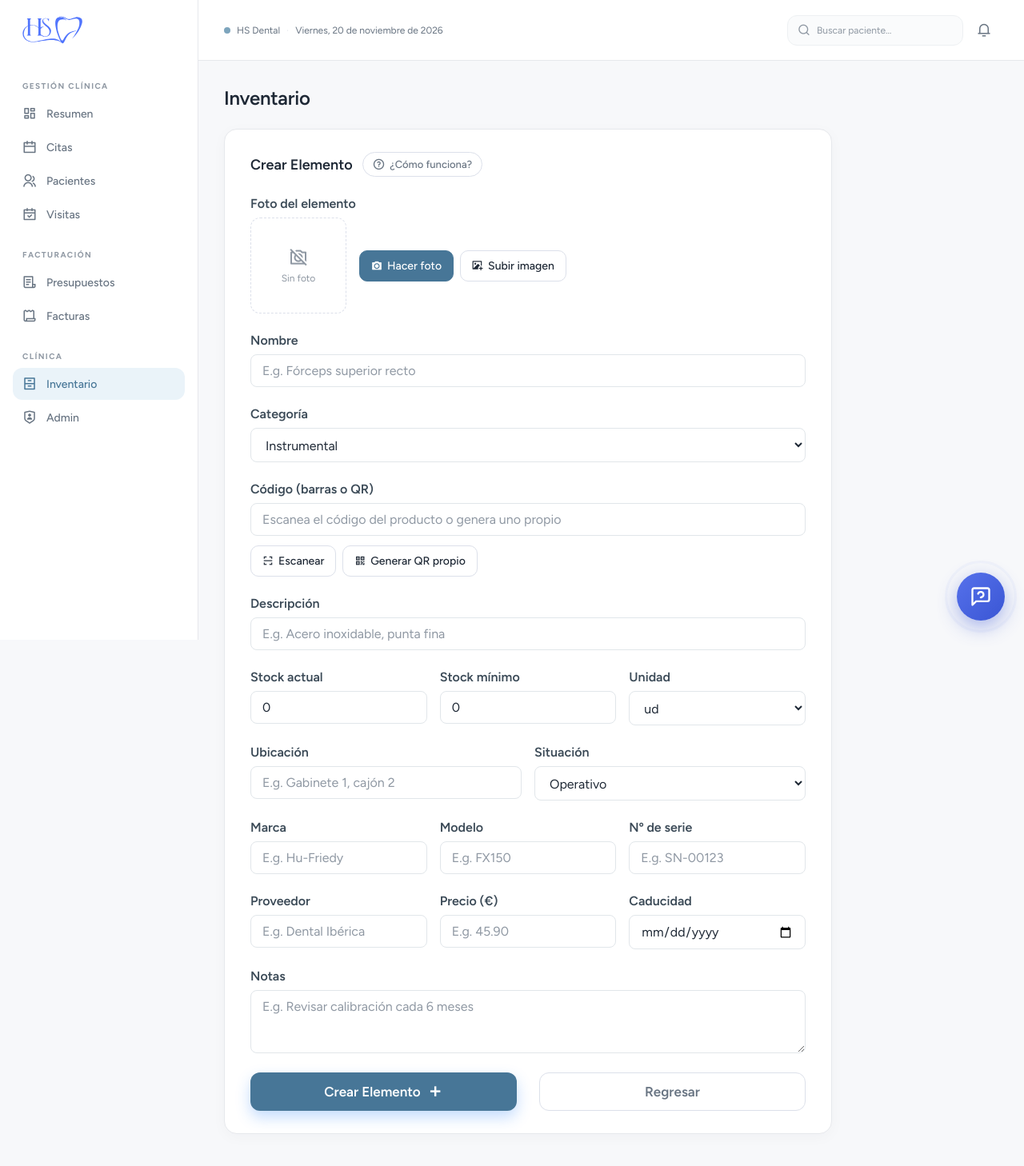
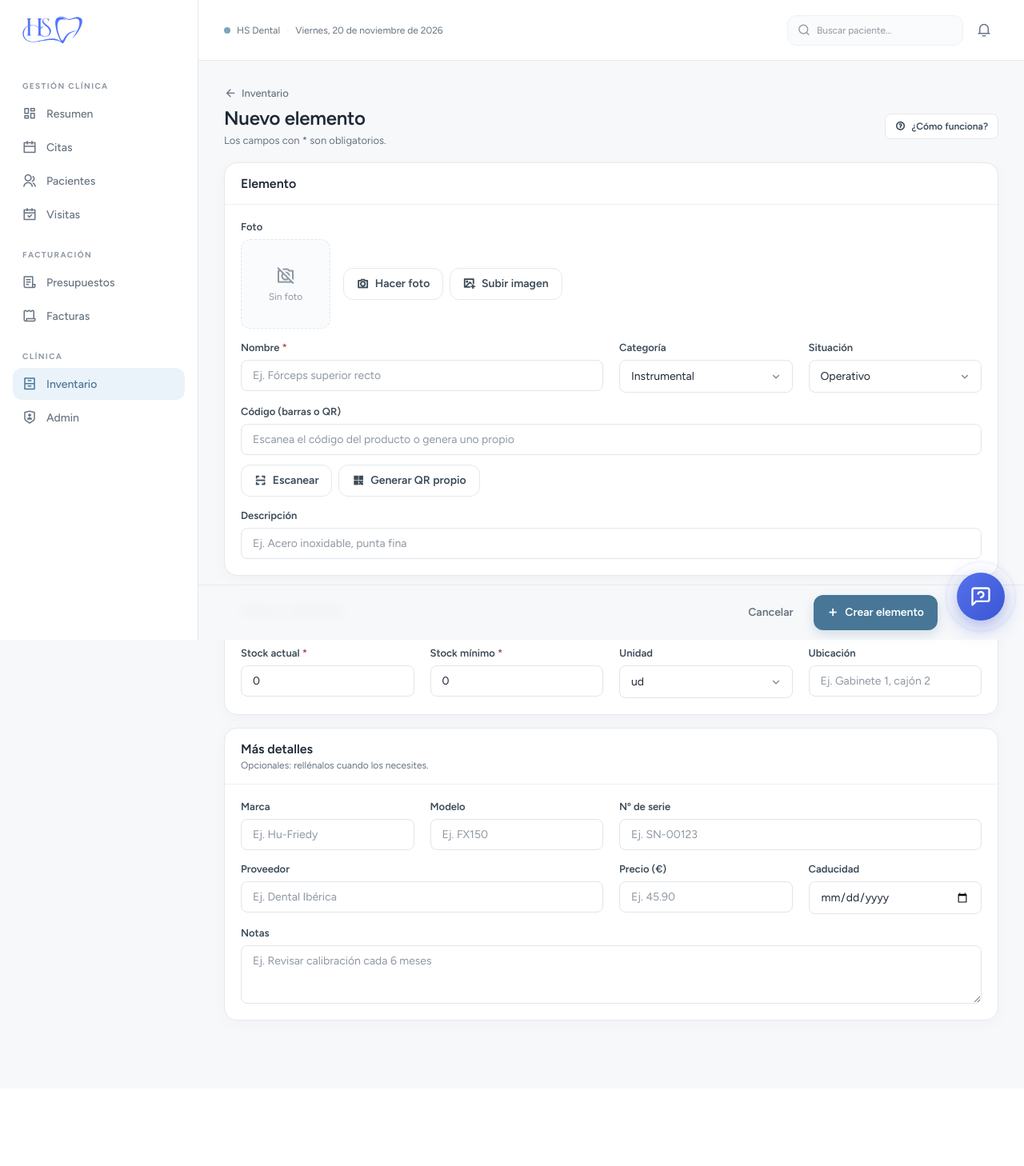
Before and after one commit to J-HYL/Clinica_HS_NEW, a PHP site: page /pages/inventario/agregar.html in a window 1280 px wide. Shown: the whole page at 80% size. After the commit the page ends 1277 px from the top, so only its background shows below. Run offline with PHP 8.4, Linux system fonts and the light colour scheme; some libraries are stand-ins or nearby versions.

Commit message:
feat(formularios): fichas de alta de pacientes, servicios e inventario
Campos en tarjetas con rejilla, asterisco en los obligatorios y barra
Cancelar/Guardar fija abajo. En edicion cada ficha pone su titulo (Editar
paciente/servicio/elemento) con rotularEdicion(), que usa tambien
UI.showFormEditMode.

```diff
--- a/app/css/components/form.css
+++ b/app/css/components/form.css
@@ -1,9 +1,14 @@
-.main{
-    width: 100%;
-    max-width: 550px;
-    container-type: inline-size;
-    container-name: form;
-}
+/* form.css — Formularios del panel. Los campos (.form__group, .form__label,
+   .form__input...) estan en ui.css: son comunes a todas las pantallas.
+   Aqui va:
+   1) La base de cualquier <form class="form"> (tambien los de los modales de
+      historia clinica, tratamientos, visitas y la vista diaria).
+   2) La FICHA de alta/edicion a pantalla completa (pacientes, servicios,
+      inventario): campos agrupados en tarjetas con rejilla. El marco (.ficha,
+      .ficha__volver, .ficha__cabecera) y la barra de acciones fija
+      (.barra-acciones) son piezas comunes de ui.css. Solo tokens. */
+
+/* ================================================================ Base */
 .form{
     margin-top: 24px;
     display: flex;
@@ -11,94 +16,84 @@
     gap: 24px;
     flex: 1;
 }
-.content-layout {
-    display: flex;
-    flex-wrap: wrap;
-    gap: 2rem;
+
+/* Mensaje de error que Alert.showInputAlert pone justo detras del campo. */
+.form__input.error + span{
+    font-size: .75rem;
+    font-weight: 500;
 }
 
-  .content-layout .main,
-  .content-layout aside {
-    flex: 1 1 48%;
+/* Botones al pie de un formulario dentro de una tarjeta (vista diaria): en
+   columna y, si la tarjeta (.main) es ancha, en fila. */
+.main{
+    width: 100%;
+    container: form / inline-size;
 }
-aside {
-    flex: 1;
-  }
-/* Los campos (.form__group, .form__label, .form__input...) estan en ui.css:
-   son comunes a todas las pantallas, no solo a los formularios de alta. */
 
 .form__buttons{
-    width: 100%;
     display: flex;
     flex-direction: column;
-    gap: 18px;
-}
-
-.form__submit, .form__return{
-    flex-grow: 1;
-    height: 48px;
-    padding: 10px 16px;
-    border: none;
-    border-radius: 12px;
-    display: flex;
-    justify-content: center;
-    align-items: center;
-    gap: 8px;
-    font-size: 1em;
-    font-weight: 600;
-    line-height: 22px;
-    cursor: pointer;
-    text-decoration: none;
-    transition: background-color .2s ease, box-shadow .2s ease, border-color .2s ease, color .2s ease, transform .15s ease;
-}
-
-.form__submit:hover, .form__return:hover, .form__submit:focus-visible, .form__return:focus-visible{
-    transform: translateY(-2px);
-}
-
-.form__submit i, .form__return i{
-    font-size: 20px;
-}
-
-.form__submit{
-    background-color: var(--primary);
-    color: #fff;
-    box-shadow: 0 8px 18px rgba(43, 128, 247, .28);
-}
-
-.form__submit:hover, .form__submit:focus-visible{
-    background-color: var(--dark-primary);
-    box-shadow: 0 10px 22px rgba(43, 128, 247, .34);
-}
-
-.form__return{
-    background-color: #fff;
-    color: var(--light-gray);
-    border: 1px solid #DCE0EA;
-}
-
-.form__return:hover, .form__return:focus-visible{
-    background-color: var(--background);
-    color: var(--dark-gray);
-    border-color: var(--pale-gray);
+    gap: 12px;
 }
 
 @container form (min-width: 400px){
-    .form__label{
-        font-size: 1em;
+    .form__buttons{ flex-direction: row; }
 }
 
-    .form__input{
-        font-size: 1em;
+/* ================================================================ Ficha de alta
+   <main class="ficha">
+     <a class="ficha__volver">          <- vuelve a la lista
+     <div class="ficha__cabecera">      <- titulo (h1.page-title) + .ficha__intro
+     <form class="form ficha__form">
+       <section class="tarjeta">        <- un bloque de campos
+         <div class="tarjeta__cuerpo ficha__campos">  <- rejilla
+       <div class="barra-acciones">    <- Cancelar / Guardar, fija abajo
+
+   La ficha llena el alto de la ventana: aunque tenga pocos campos, la barra
+   queda abajo del todo, en el mismo sitio en todas las fichas. */
+.ficha:has(> .ficha__form){
+    display: flex;
+    flex: 1;
+    flex-direction: column;
 }
 
-    .form__buttons{
-        flex-direction: row;
-        gap: 28px;
+.wrapper:has(> .ficha > .ficha__form){
+    display: flex;
+    flex-direction: column;
+    min-height: 100vh;
+    min-height: 100dvh;
 }
 
-    .form__submit, .form__return{
-        width: 50%;
-        font-size: 1.0625em;
+.ficha__form > .barra-acciones{ margin-top: auto; }
+
+.ficha__form{
+    margin-top: 20px;
+    gap: 16px;
 }
+
+/* Campo obligatorio (data-required): asterisco tras la etiqueta. */
+.ficha .form__group:has(> [data-required="true"]) > .form__label::after{
+    content: " *";
+    color: var(--hs-peligro);
 }
+
+/* Rejilla de campos: 1 columna en movil, 2 en tablet y 4 en escritorio. Se mide
+   la ficha (container query), no la ventana: asi da igual que el menu este
+   abierto o no. --doble ocupa dos columnas (toda la fila con 2) y --completo
+   toda la fila. */
+.ficha__campos{
+    display: grid;
+    gap: 16px 20px;
+    align-items: start;
+}
+
+@container ficha (min-width: 560px){
+    .ficha__campos{ grid-template-columns: repeat(2, minmax(0, 1fr)); }
+    .ficha__campo--doble,
+    .ficha__campo--completo{ grid-column: 1 / -1; }
+}
+
+@container ficha (min-width: 860px){
+    .ficha__campos{ grid-template-columns: repeat(4, minmax(0, 1fr)); }
+    .ficha__campo--doble{ grid-column: span 2; }
+}
--- a/app/css/pages/inventario.css
+++ b/app/css/pages/inventario.css
@@ -9,34 +9,12 @@
     margin: auto;
 }
 
-/* El formulario de inventario tiene bastantes más campos que los del resto de
-   secciones, así que necesita más ancho que los 550px que fija form.css. */
-.main--ancho{
-    max-width: 760px;
-}
-
-.form__row{
-    display: flex;
-    flex-wrap: wrap;
-    gap: 16px;
-}
-
-.form__row .form__group{
-    flex: 1 1 160px;
-}
-
-/* --- Botón de ayuda --- */
+/* --- Botón de ayuda (control) --- */
 
 .main__titulo{
     display: flex;
     align-items: center;
     gap: 12px;
-}
-
-/* En la ficha el título va suelto (no dentro de .lista__cabecera), así que necesita
-   el mismo margen inferior que tenía el h3 por su cuenta. */
-.main--ancho .main__titulo{
-    margin-bottom: 4px;
 }
 
 .ayuda{
@@ -311,48 +289,39 @@
     fill: var(--red);
 }
 
-/* --- Código escaneable (formulario) --- */
+/* --- Código escaneable (ficha) ---
+   Campo y botones a la izquierda; la vista previa del QR, al lado (debajo en
+   el móvil). */
 
 .codigo{
     display: flex;
+    flex-wrap: wrap;
+    align-items: flex-start;
+    gap: 16px;
+}
+
+.codigo__datos{
+    display: flex;
+    flex: 1 1 280px;
     flex-direction: column;
     gap: 12px;
+    min-width: 0;
 }
 
-.codigo__actions{
+.codigo__acciones{
     display: flex;
     flex-wrap: wrap;
     gap: 8px;
 }
 
-.codigo__btn{
-    display: inline-flex;
-    align-items: center;
-    gap: 6px;
-    padding: 10px 14px;
-    border: 1px solid #DCE0EA;
-    border-radius: 10px;
-    background-color: #fff;
-    color: var(--dark-gray);
-    font-family: inherit;
-    font-size: 0.875em;
-    font-weight: 500;
-    cursor: pointer;
-    transition: border-color .2s ease, color .2s ease;
-}
-
-.codigo__btn:hover, .codigo__btn:focus-visible{
-    border-color: var(--primary);
-    color: var(--primary);
-}
-
 .codigo__qr{
-    width: 150px;
-    height: 150px;
+    display: block;
+    width: 132px;
+    height: 132px;
     padding: 8px;
-    border: 1px solid #DCE0EA;
-    border-radius: 12px;
-    background-color: #fff;
+    border: 1px solid var(--hs-borde);
+    border-radius: var(--hs-radio);
+    background-color: var(--hs-superficie);
     /* El QR es un bitmap: sin suavizado los cuadros salen nítidos al escalar. */
     image-rendering: pixelated;
 }
@@ -540,16 +509,23 @@
 
 .foto__preview{
     position: relative;
-    width: 120px;
-    height: 120px;
+    width: 112px;
+    height: 112px;
     flex-shrink: 0;
-    border: 1px dashed #DCE0EA;
-    border-radius: 12px;
-    background-color: #fff;
+    border: 1px dashed var(--hs-borde-control);
+    border-radius: var(--hs-radio);
+    background-color: var(--hs-superficie-suave);
     overflow: hidden;
 }
 
+/* Con foto, marco liso: la línea discontinua solo marca el hueco vacío. */
+.foto__preview:has(.foto__img:not([hidden])){
+    border-style: solid;
+    border-color: var(--hs-borde);
+}
+
 .foto__img{
+    display: block;
     width: 100%;
     height: 100%;
     object-fit: cover;
@@ -577,41 +553,9 @@
     gap: 8px;
 }
 
-.foto__btn{
-    display: inline-flex;
-    align-items: center;
-    gap: 6px;
-    padding: 10px 14px;
-    border: 1px solid #DCE0EA;
-    border-radius: 10px;
-    background-color: #fff;
-    color: var(--dark-gray);
-    font-size: 0.875em;
-    font-weight: 500;
-    cursor: pointer;
-    transition: border-color .2s ease, color .2s ease;
-}
-
-.foto__btn:hover, .foto__btn:focus-visible{
-    border-color: var(--primary);
-    color: var(--primary);
-}
-
-.foto__btn--camara{
-    border-color: var(--primary);
-    background-color: var(--primary);
-    color: #fff;
-}
-
-.foto__btn--camara:hover, .foto__btn--camara:focus-visible{
-    background-color: var(--dark-primary);
-    border-color: var(--dark-primary);
-    color: #fff;
-}
-
-.foto__btn--quitar:hover, .foto__btn--quitar:focus-visible{
-    border-color: var(--red);
-    color: var(--red);
+.foto__btn--quitar:hover{
+    background: var(--hs-peligro-suave);
+    color: var(--hs-peligro);
 }
 
 /* --- Modal del lector de códigos (Escaner.js) --- */
--- a/app/js/modules/funciones.js
+++ b/app/js/modules/funciones.js
@@ -123,9 +123,11 @@ function checkFormAction(objectStore) {
 // ---- Fin de integración de checkFormAction ----
 
 //Function to configure the form according to the action (add or edit)
-export function configureActionForm(objectStore) {
+// Con ?id= la ficha pasa a edicion: titulo propio ("Editar paciente"...),
+// "Guardar cambios" y los datos del registro en el formulario.
+export function configureActionForm(objectStore, titulo) {
     const id = getURLId();
-    if (id) UI.showFormEditMode(objectStore, id);
+    if (id) UI.showFormEditMode(objectStore, id, titulo);
 }
 
 export function getURLId() {
--- a/app/js/pages/inventario/agregar.js
+++ b/app/js/pages/inventario/agregar.js
@@ -1,5 +1,6 @@
 import { getFormData, getURLId, goToControlPage, validateForm, validateInput } from "../../modules/funciones.js";
-import { form, formHeading, formSubmit } from "../../modules/selectores.js";
+import { form, formSubmit } from "../../modules/selectores.js";
+import { rotularEdicion } from "../../modules/ficha.js";
 import { initFotoCaptura } from "../../modules/components/FotoCaptura.js";
 import { CATEGORIAS, ESTADOS, UNIDADES, rellenarSelect } from "../../modules/components/inventario.js";
 import { generarCodigoPropio, imprimirEtiqueta, pintarQR } from "../../modules/components/CodigoQR.js";
@@ -96,9 +97,7 @@ function imprimirCodigo() {
 // No se usa UI.showFormEditMode porque aquí hace falta, con una sola lectura,
 // rellenar el formulario Y pintar la foto que ya tenga el elemento.
 async function prepararModoEdicion(id) {
-    formHeading.textContent = "Editar Elemento";
-    formSubmit.innerHTML = 'Guardar Cambios <i class="ri-pencil-fill"></i>';
-    formSubmit.dataset.action = "edit";
+    rotularEdicion("Editar elemento");
 
     try {
         const elemento = await DB.getRecord("inventario", id);
--- a/app/pages/inventario/agregar.html
+++ b/app/pages/inventario/agregar.html
@@ -3,7 +3,7 @@
 <head>
     <meta charset="UTF-8">
     <meta name="viewport" content="width=device-width, initial-scale=1.0">
-    <title>Agregar Elemento Clínico</title>
+    <title>Nuevo elemento · HS Dental</title>
 
     <!-- Scripts -->
     <link rel="stylesheet" href="https://cdnjs.cloudflare.com/ajax/libs/remixicon/4.6.0/remixicon.min.css" integrity="sha512-XcIsjKMcuVe0Ucj/xgIXQnytNwBttJbNjltBV18IOnru2lDPe9KRRyvCXw6Y5H415vbBLRm8+q6fmLUU7DfO6Q==" crossorigin="anonymous" referrerpolicy="no-referrer" />
@@ -24,51 +24,69 @@
     <nav class="sidebar" id="sidebar"></nav>
 
     <div class="wrapper">
-        <h1 class="page-title">Inventario</h1>
-
-        <main class="container main main--ancho">
-            <div class="main__titulo">
-                <h3 class="container__heading">Crear Elemento</h3>
-                <button type="button" class="ayuda" id="como-funciona">
-                    <i class="ri-question-line"></i>
-                    <span class="ayuda__texto">¿Cómo funciona?</span>
+        <main class="ficha">
+            <a href="control.html" class="ficha__volver"><i class="ri-arrow-left-line" aria-hidden="true"></i> Inventario</a>
+            <div class="ficha__cabecera">
+                <div>
+                    <h1 class="page-title container__heading">Nuevo elemento</h1>
+                    <p class="ficha__intro">Los campos con * son obligatorios.</p>
+                </div>
+                <button type="button" class="boton boton--secundario boton--pequeno" id="como-funciona">
+                    <i class="ri-question-line" aria-hidden="true"></i> ¿Cómo funciona?
                 </button>
             </div>
-            <form action="#" class="form">
 
+            <form action="#" class="form ficha__form">
+                <section class="tarjeta" aria-labelledby="elemento-titulo">
+                    <div class="tarjeta__cabecera">
+                        <h2 class="tarjeta__titulo" id="elemento-titulo">Elemento</h2>
+                    </div>
+                    <div class="tarjeta__cuerpo ficha__campos">
                         <!-- El capturador de foto se pinta aquí desde FotoCaptura.js -->
-                <div class="form__group form__group--foto">
-                    <span class="form__label">Foto del elemento</span>
+                        <div class="form__group ficha__campo--completo">
+                            <span class="form__label">Foto</span>
                             <div class="foto" id="foto"></div>
                         </div>
 
-                <div class="form__group">
+                        <div class="form__group ficha__campo--doble">
                             <label for="nombre" class="form__label">Nombre</label>
-                    <input type="text" id="nombre" name="nombre" class="form__input" placeholder="E.g. Fórceps superior recto" data-required="true">
+                            <input type="text" id="nombre" name="nombre" class="form__input" placeholder="Ej. Fórceps superior recto" data-required="true">
                         </div>
                         <div class="form__group">
                             <label for="categoria" class="form__label">Categoría</label>
-                    <select id="categoria" name="categoria" class="form__input"></select>
+                            <select id="categoria" name="categoria" class="form__input form__input--select"></select>
+                        </div>
+                        <div class="form__group">
+                            <label for="estado" class="form__label">Situación</label>
+                            <select id="estado" name="estado" class="form__input form__input--select"></select>
                         </div>
 
-                <div class="form__group">
+                        <div class="form__group ficha__campo--completo">
                             <label for="codigo" class="form__label">Código (barras o QR)</label>
                             <div class="codigo">
+                                <div class="codigo__datos">
                                     <input type="text" id="codigo" name="codigo" class="form__input" placeholder="Escanea el código del producto o genera uno propio" autocomplete="off">
-                        <div class="codigo__actions">
-                            <button type="button" class="codigo__btn" id="codigo-escanear"><i class="ri-qr-scan-2-line"></i> Escanear</button>
-                            <button type="button" class="codigo__btn" id="codigo-generar"><i class="ri-qr-code-line"></i> Generar QR propio</button>
-                            <button type="button" class="codigo__btn" id="codigo-imprimir" hidden><i class="ri-printer-line"></i> Imprimir etiqueta</button>
+                                    <div class="codigo__acciones">
+                                        <button type="button" class="boton boton--secundario" id="codigo-escanear"><i class="ri-qr-scan-2-line" aria-hidden="true"></i> Escanear</button>
+                                        <button type="button" class="boton boton--secundario" id="codigo-generar"><i class="ri-qr-code-line" aria-hidden="true"></i> Generar QR propio</button>
+                                        <button type="button" class="boton boton--secundario" id="codigo-imprimir" hidden><i class="ri-printer-line" aria-hidden="true"></i> Imprimir etiqueta</button>
+                                    </div>
                                 </div>
                                 <img class="codigo__qr" id="codigo-qr" alt="Vista previa del código QR" hidden>
                             </div>
                         </div>
-                <div class="form__group">
+                        <div class="form__group ficha__campo--completo">
                             <label for="descripcion" class="form__label">Descripción</label>
-                    <input type="text" id="descripcion" name="descripcion" class="form__input" placeholder="E.g. Acero inoxidable, punta fina">
+                            <input type="text" id="descripcion" name="descripcion" class="form__input" placeholder="Ej. Acero inoxidable, punta fina">
                         </div>
+                    </div>
+                </section>
 
-                <div class="form__row">
+                <section class="tarjeta" aria-labelledby="stock-titulo">
+                    <div class="tarjeta__cabecera">
+                        <h2 class="tarjeta__titulo" id="stock-titulo">Stock y ubicación</h2>
+                    </div>
+                    <div class="tarjeta__cuerpo ficha__campos">
                         <div class="form__group">
                             <label for="stock" class="form__label">Stock actual</label>
                             <input type="number" id="stock" name="stock" class="form__input" value="0" min="0" step="1" data-required="true">
@@ -79,59 +97,57 @@
                         </div>
                         <div class="form__group">
                             <label for="unidad" class="form__label">Unidad</label>
-                        <select id="unidad" name="unidad" class="form__input"></select>
+                            <select id="unidad" name="unidad" class="form__input form__input--select"></select>
+                        </div>
+                        <div class="form__group">
+                            <label for="ubicacion" class="form__label">Ubicación</label>
+                            <input type="text" id="ubicacion" name="ubicacion" class="form__input" placeholder="Ej. Gabinete 1, cajón 2">
                         </div>
                     </div>
+                </section>
 
-                <div class="form__row">
-                    <div class="form__group">
-                        <label for="ubicacion" class="form__label">Ubicación</label>
-                        <input type="text" id="ubicacion" name="ubicacion" class="form__input" placeholder="E.g. Gabinete 1, cajón 2">
-                    </div>
-                    <div class="form__group">
-                        <label for="estado" class="form__label">Situación</label>
-                        <select id="estado" name="estado" class="form__input"></select>
+                <section class="tarjeta" aria-labelledby="detalles-titulo">
+                    <div class="tarjeta__cabecera">
+                        <div>
+                            <h2 class="tarjeta__titulo" id="detalles-titulo">Más detalles</h2>
+                            <p class="tarjeta__subtitulo">Opcionales: rellénalos cuando los necesites.</p>
                         </div>
                     </div>
-
-                <div class="form__row">
+                    <div class="tarjeta__cuerpo ficha__campos">
                         <div class="form__group">
                             <label for="marca" class="form__label">Marca</label>
-                        <input type="text" id="marca" name="marca" class="form__input" placeholder="E.g. Hu-Friedy">
+                            <input type="text" id="marca" name="marca" class="form__input" placeholder="Ej. Hu-Friedy">
                         </div>
                         <div class="form__group">
                             <label for="modelo" class="form__label">Modelo</label>
-                        <input type="text" id="modelo" name="modelo" class="form__input" placeholder="E.g. FX150">
+                            <input type="text" id="modelo" name="modelo" class="form__input" placeholder="Ej. FX150">
                         </div>
-                    <div class="form__group">
+                        <div class="form__group ficha__campo--doble">
                             <label for="numero_serie" class="form__label">Nº de serie</label>
-                        <input type="text" id="numero_serie" name="numero_serie" class="form__input" placeholder="E.g. SN-00123">
+                            <input type="text" id="numero_serie" name="numero_serie" class="form__input" placeholder="Ej. SN-00123">
                         </div>
-                </div>
-
-                <div class="form__row">
-                    <div class="form__group">
+                        <div class="form__group ficha__campo--doble">
                             <label for="proveedor" class="form__label">Proveedor</label>
-                        <input type="text" id="proveedor" name="proveedor" class="form__input" placeholder="E.g. Dental Ibérica">
+                            <input type="text" id="proveedor" name="proveedor" class="form__input" placeholder="Ej. Dental Ibérica">
                         </div>
                         <div class="form__group">
                             <label for="precio" class="form__label">Precio (€)</label>
-                        <input type="number" id="precio" name="precio" class="form__input" placeholder="E.g. 45.90" min="0" step="0.01">
+                            <input type="number" id="precio" name="precio" class="form__input" placeholder="Ej. 45.90" min="0" step="0.01">
                         </div>
                         <div class="form__group">
                             <label for="caducidad" class="form__label">Caducidad</label>
                             <input type="date" id="caducidad" name="caducidad" class="form__input">
                         </div>
+                        <div class="form__group ficha__campo--completo">
+                            <label for="notas" class="form__label">Notas</label>
+                            <textarea id="notas" name="notas" class="form__textarea" rows="3" placeholder="Ej. Revisar calibración cada 6 meses"></textarea>
                         </div>
+                    </div>
+                </section>
 
-                <div class="form__group">
-                    <label for="notas" class="form__label">Notas</label>
-                    <textarea id="notas" name="notas" class="form__input" rows="3" placeholder="E.g. Revisar calibración cada 6 meses"></textarea>
-                </div>
-
-                <div class="form__buttons">
-                    <button type="submit" class="form__submit" data-action="create">Crear Elemento <i class="ri-add-line"></i></button>
-                    <a href="control.html" class="form__return">Regresar</a>
+                <div class="barra-acciones">
+                    <a href="control.html" class="boton boton--fantasma">Cancelar</a>
+                    <button type="submit" class="boton boton--primario form__submit" data-action="create"><i class="ri-add-line" aria-hidden="true"></i> Crear elemento</button>
                 </div>
             </form>
         </main>
```
Also changed, not shown: other parts of app/css/pages/inventario.css (+17 -44 lines), app/js/modules/classes/UI.js (+3 -5 lines), app/js/modules/components/FotoCaptura.js (+6 -6 lines), app/js/modules/ficha.js (added, +13 -0 lines), app/js/pages/clientes/agregar.js (+8 -36 lines), app/js/pages/servicios/agregar.js (+8 -10 lines), app/pages/clientes/agregar.html (+31 -17 lines), app/pages/servicios/agregar.html (+33 -20 lines). Lines whose indentation alone changed are shown as unchanged.
